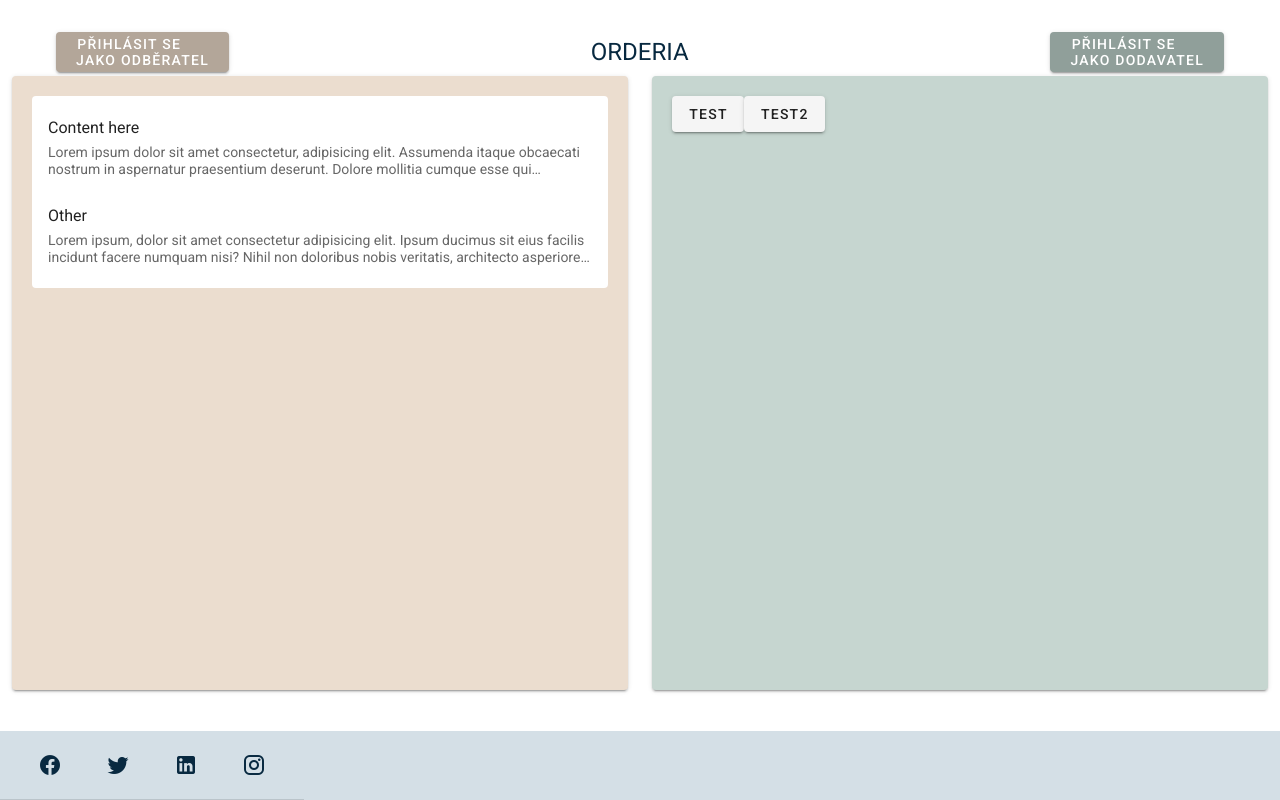
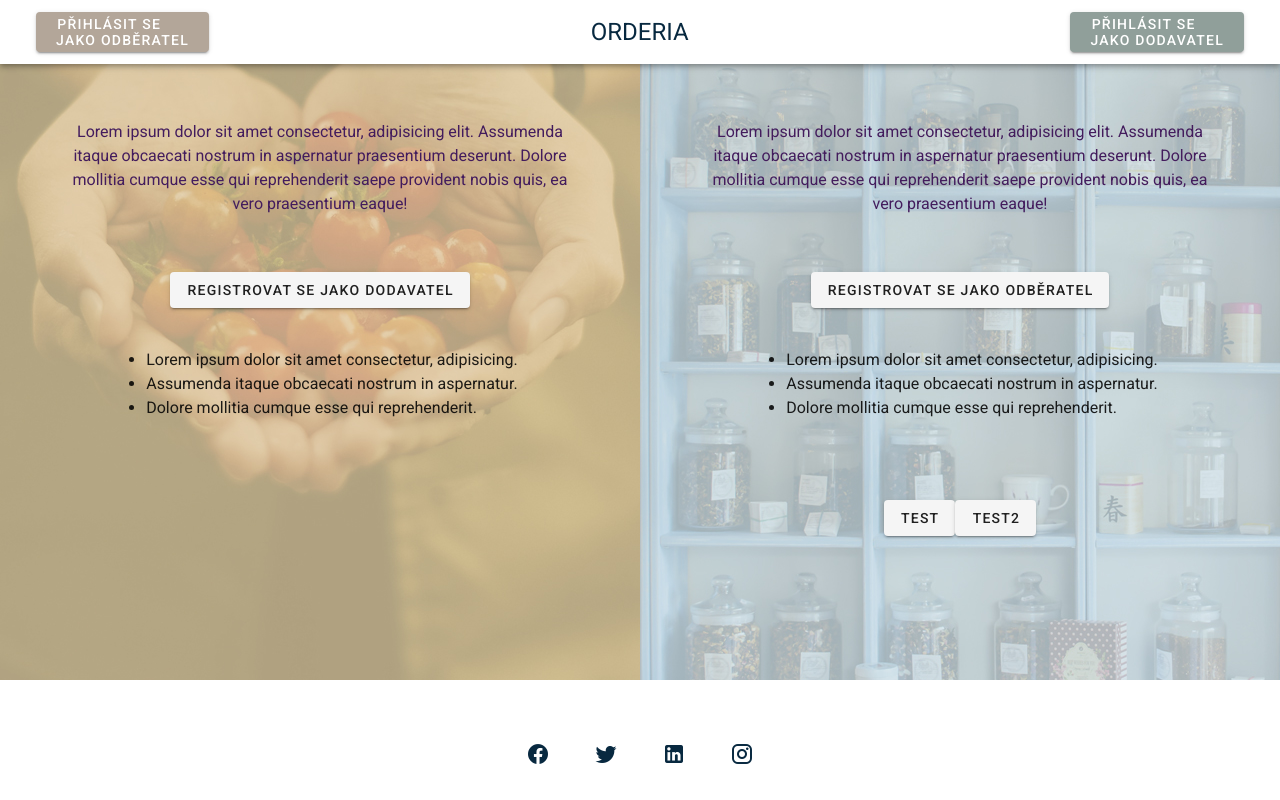
Before and after one commit to zladkaskazkina/Orderia, a Vue app: page / in a window 1280 px wide. Built offline with nearby package versions, Linux system fonts and the light colour scheme.

Commit message:
homepage update
not ready yet

```diff
--- a/src/components/Footer.vue
+++ b/src/components/Footer.vue
@@ -1,6 +1,6 @@
 <template>
-  <v-footer fixed padless app class="info">
-    <v-card flat tile class="text-center info">
+  <v-footer fixed padless app class="footer pa-3">
+        <v-card flat tile class="text-center mx-auto">
         <v-card-text>
           <v-btn v-for="icon in icons" :key="icon" class="mx-4 error--text" icon>
             <v-icon size="24px">
@@ -8,8 +8,6 @@
             </v-icon>
           </v-btn>
         </v-card-text>
-
-      <v-divider></v-divider>
     </v-card>
   </v-footer>
 </template>
@@ -19,8 +17,14 @@ export default {
   name: "Footer",
   data() {
     return {
-      icons: ["mdi-facebook", "mdi-twitter", "mdi-linkedin", "mdi-instagram"],
+      icons: ["mdi-facebook", "mdi-twitter", "mdi-linkedin", "mdi-instagram"]
     };
-  },
+  }
 };
 </script>
+
+<style lang="scss" scoped>
+.v-footer {
+  background: #ffff !important;
+}
+</style>
--- a/src/components/MainNavbar.vue
+++ b/src/components/MainNavbar.vue
@@ -1,6 +1,6 @@
 <template>
   <nav>
-    <v-toolbar app flat class="pa-5">
+    <v-toolbar app class="main-bar">
       <v-btn color="primary" class="ml-5 pa-5 darken-2" router to="/login">
         Přihlásit se <br />
         jako odběratel
@@ -37,3 +37,8 @@ export default {
   },
 };
 </script>
+<style lang="scss" scoped>
+.main-bar {
+  z-index: 1;
+}
+</style>
--- a/src/views/Home.vue
+++ b/src/views/Home.vue
@@ -1,42 +1,61 @@
 <template>
   <v-main class="fill-height">
-    <v-row class="pa-3 fill-height">
-      <v-col md6>
-        <v-card class="pa-5 fill-height" color="primary">
-          <v-list three-line>
-            <v-list-item>
-              <v-list-item-content>
-                <v-list-item-title>Content here</v-list-item-title>
-                <v-list-item-subtitle
-                  >Lorem ipsum dolor sit amet consectetur, adipisicing elit.
-                  Assumenda itaque obcaecati nostrum in aspernatur praesentium
-                  deserunt. Dolore mollitia cumque esse qui reprehenderit saepe
-                  provident nobis quis, ea vero praesentium
-                  eaque!</v-list-item-subtitle
-                >
-              </v-list-item-content>
-            </v-list-item>
-
-            <v-list-item>
-              <v-list-item-content>
-                <v-list-item-title>Other</v-list-item-title>
-                <v-list-item-subtitle
-                  >Lorem ipsum, dolor sit amet consectetur adipisicing elit.
-                  Ipsum ducimus sit eius facilis incidunt facere numquam nisi?
-                  Nihil non doloribus nobis veritatis, architecto asperiores
-                  animi laborum quia delectus tenetur
-                  rerum?</v-list-item-subtitle
-                >
-              </v-list-item-content>
-            </v-list-item>
-          </v-list>
-        </v-card>
+    <v-row class="fill-height" no-gutters>
+      <v-col>
+        <v-sheet class="fill-height supplier-main pa-4">
+          <v-row no-gutters class="px-12 py-10">
+            <p class="home-text">
+              Lorem ipsum dolor sit amet consectetur, adipisicing elit.
+              Assumenda itaque obcaecati nostrum in aspernatur praesentium
+              deserunt. Dolore mollitia cumque esse qui reprehenderit saepe
+              provident nobis quis, ea vero praesentium eaque!
+            </p>
+          </v-row>
+          <v-row no-gutters>
+            <v-btn flat class="mx-auto" router to="/login">
+              Registrovat se jako dodavatel</v-btn
+            >
+            <!-- VYTVOŘIT REGISTRATION PAGE? -->
+          </v-row>
+          <v-row no-gutters justify="center" class="py-10">
+            <ul>
+              <li>Lorem ipsum dolor sit amet consectetur, adipisicing.</li>
+              <li>Assumenda itaque obcaecati nostrum in aspernatur.</li>
+              <li>Dolore mollitia cumque esse qui reprehenderit.</li>
+            </ul>
+          </v-row>
+        </v-sheet>
       </v-col>
-      <v-col md6>
-        <v-card class="pa-5 fill-height" color="secondary">
-          <v-btn flat router to="/test"> test </v-btn>
-          <v-btn flat router to="/test2"> test2 </v-btn>
-        </v-card>
+      <v-col>
+        <v-sheet class="fill-height buyer-main pa-4">
+          <v-row no-gutters class="px-12 py-10">
+            <p class="home-text">
+              Lorem ipsum dolor sit amet consectetur, adipisicing elit.
+              Assumenda itaque obcaecati nostrum in aspernatur praesentium
+              deserunt. Dolore mollitia cumque esse qui reprehenderit saepe
+              provident nobis quis, ea vero praesentium eaque!
+            </p>
+          </v-row>
+          <v-row no-gutters>
+            <v-btn flat class="mx-auto" router to="/login">
+              Registrovat se jako odběratel</v-btn
+            >
+            <!-- VYTVOŘIT REGISTRATION PAGE? -->
+          </v-row>
+          <v-row no-gutters justify="center" class="py-10">
+            <ul>
+              <li>Lorem ipsum dolor sit amet consectetur, adipisicing.</li>
+              <li>Assumenda itaque obcaecati nostrum in aspernatur.</li>
+              <li>Dolore mollitia cumque esse qui reprehenderit.</li>
+            </ul>
+          </v-row>
+          <v-row class="ma-10" no-gutters>
+            <div class="mx-auto">
+              <v-btn flat router to="/test"> test </v-btn>
+              <v-btn flat router to="/test2"> test2 </v-btn>
+            </div>
+          </v-row>
+        </v-sheet>
       </v-col>
     </v-row>
   </v-main>
@@ -46,6 +65,21 @@
 // @ is an alias to /src
 export default {
   name: "Home",
-  components: {},
+  components: {}
 };
 </script>
+
+<style lang="scss" scoped>
+.supplier-main {
+  background: url("./../assets/images/background-supplier.jpg") center no-repeat;
+}
+
+.buyer-main {
+  background: url("./../assets/images/background-buyer.jpg") center no-repeat;
+}
+
+.home-text {
+  text-align: center;
+  color: #431c5d;
+}
+</style>
```
Also changed, not shown: src/assets/images/background-buyer.jpg (added), src/assets/images/background-supplier.jpg (added). Lines whose indentation alone changed are shown as unchanged.
